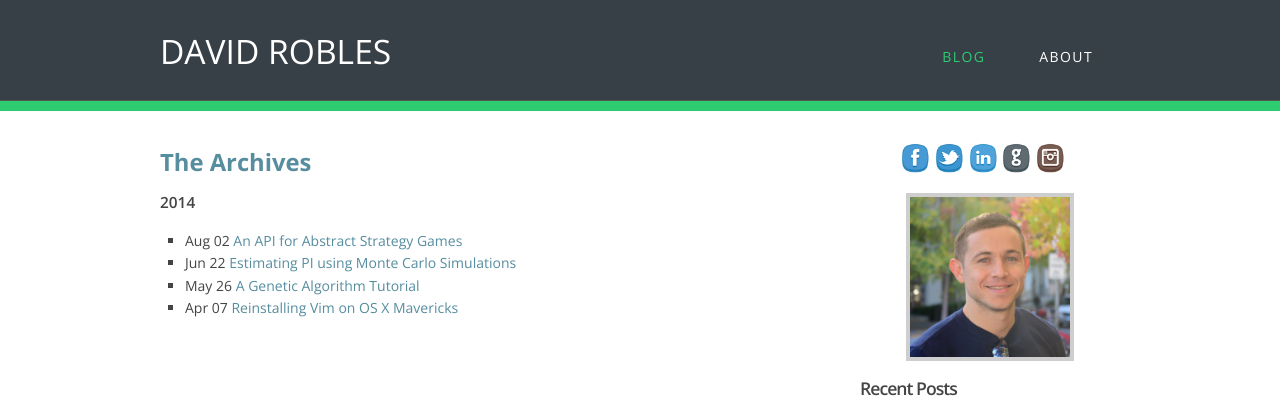
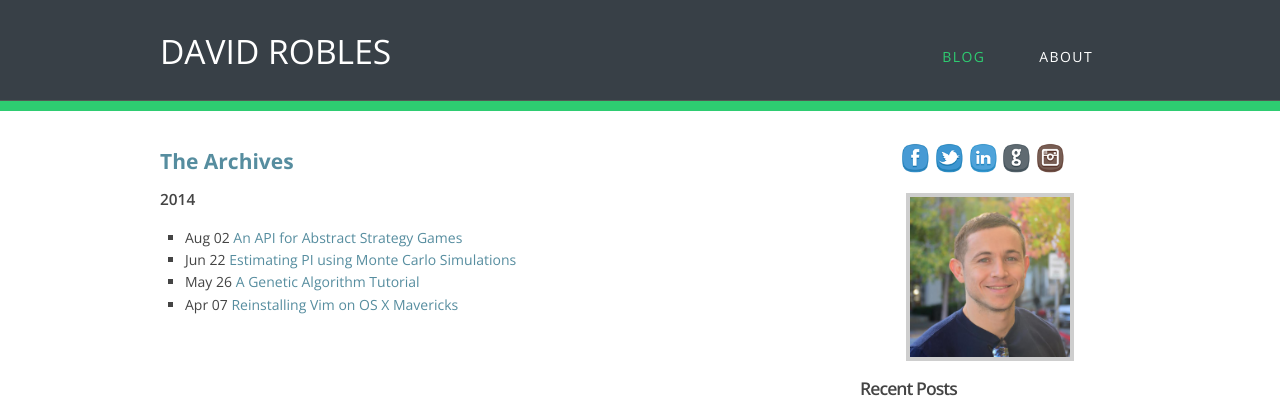
Before and after one commit to davidrobles/davidrobles.github.io, a Jekyll site: the page built from archive.html, in a window 1280 px wide. Shown: the top 406 px of the page. Built offline with Jekyll 4.4.1, drawn with Linux system fonts in a browser that asks for light colours; Markdown is read by kramdown in place of the engine named in the settings.

Commit message:
Decrease font size of h1

```diff
--- a/css/main.css
+++ b/css/main.css
@@ -10,7 +10,7 @@ body {
 
 h1 {
   color: #568d9f;
-  font-size: 1.7em;
+  font-size: 1.5em;
   margin: 0.4em 0 0.8em 0; }
 
 h2 {
```
